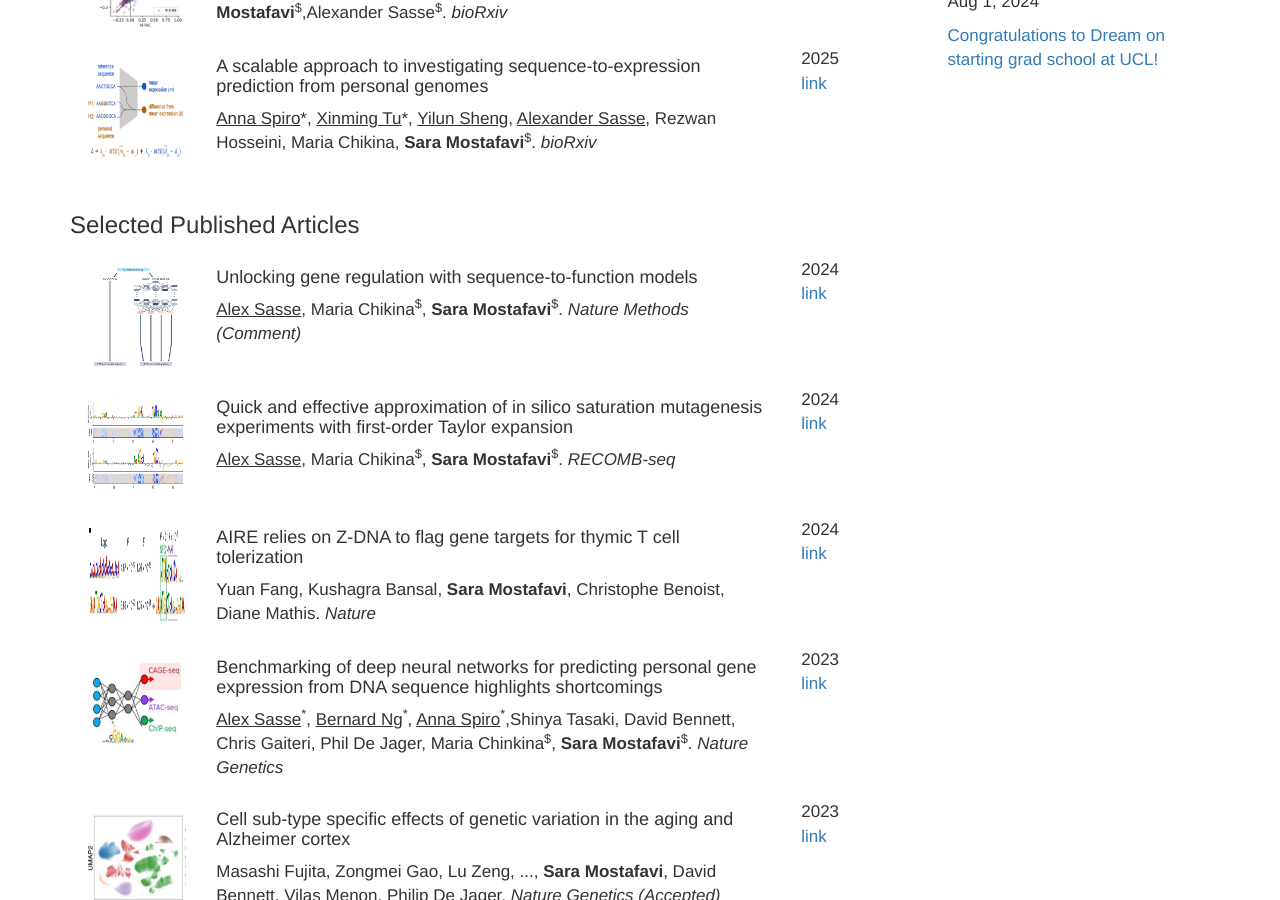
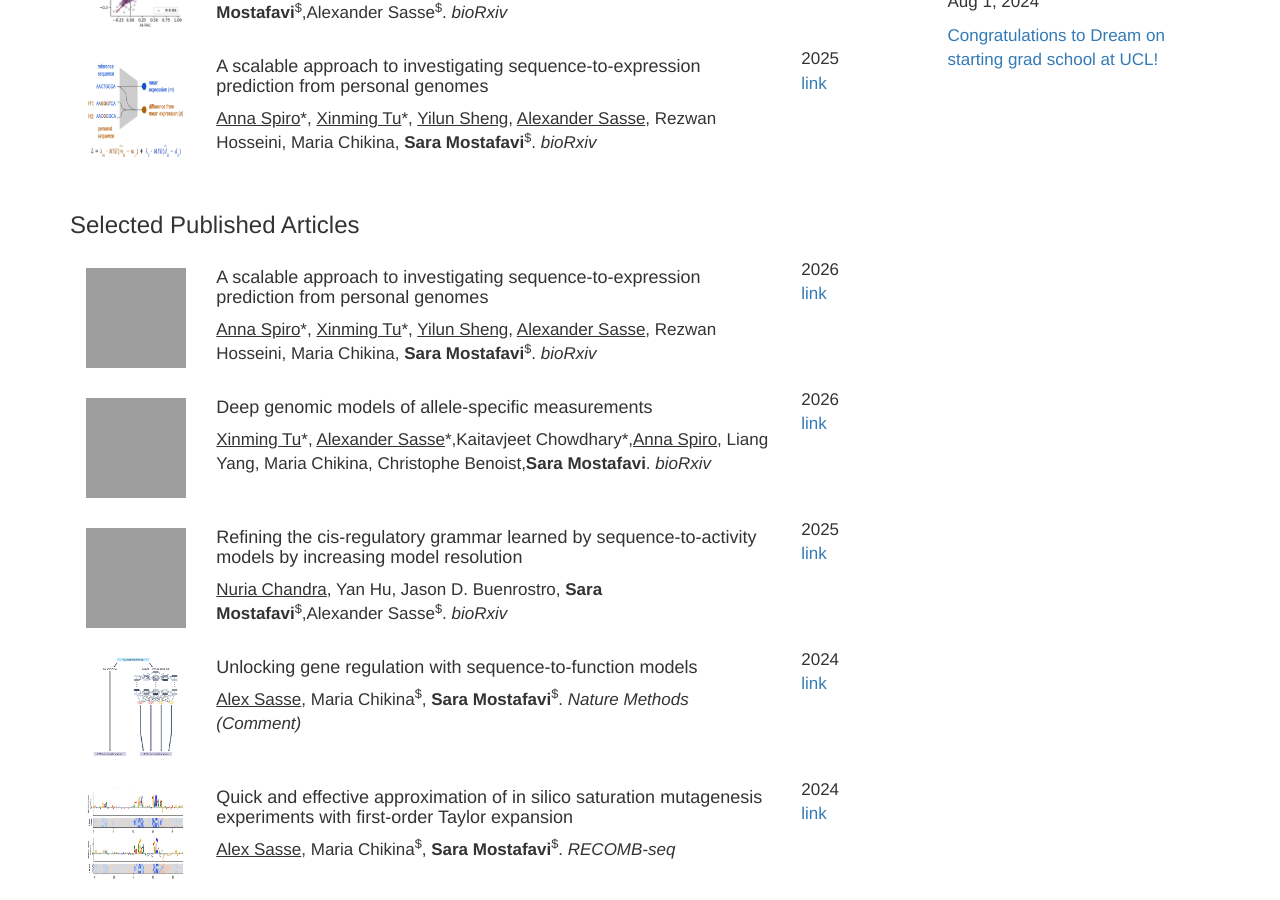
Before and after one commit to saramostafavi/saramostafavi.github.io, a Jekyll site: the page built from publications.html, in a window 1280 px wide and 900 px high, scrolled down 619 px. Built offline with Jekyll 4.4.1, drawn with Linux system fonts in a browser that asks for light colours; nearby versions of some CDN libraries; a style sheet for code colours, icons or effects is not loaded; grey boxes are pictures that could not be loaded.

Commit message:
Update publications.yml
udpated

```diff
--- a/_data/publications.yml
+++ b/_data/publications.yml
@@ -1,4 +1,31 @@
 ---
+- title: >
+    A scalable approach to investigating sequence-to-expression prediction from personal genomes
+  author: >
+     <u>Anna Spiro</u>*, <u>Xinming Tu</u>*, <u>Yilun Sheng</u>, <u>Alexander Sasse</u>, Rezwan Hosseini, Maria Chikina, <b> Sara Mostafavi</b><sup>$</sup>.<I> bioRxiv</I>
+  image: ../images/sage.png <I> Nature Methods (In Press)</I>
+  year: 2026
+  repo:
+    name: link
+    url: https://www.biorxiv.org/content/10.1101/2025.02.21.639494v2
+- title: >
+    Deep genomic models of allele-specific measurements
+  author: >
+     <u>Xinming Tu</u>*, <u>Alexander Sasse</u>*,Kaitavjeet Chowdhary*,<u>Anna Spiro</u>, Liang Yang, Maria Chikina, Christophe Benoist,<b>Sara Mostafavi</b>.<I> bioRxiv</I>
+  image: ../images/DeepAllele.png <I> RECOMB (acceptance rate < 15%)</I>
+  year: 2026
+  repo:
+    name: link
+    url: https://www.biorxiv.org/content/10.1101/2025.04.09.648060v2
+- title: >
+    Refining the cis-regulatory grammar learned by sequence-to-activity models by increasing model resolution
+  author: >
+     <u>Nuria Chandra</u>, Yan Hu, Jason D. Buenrostro, <b>Sara Mostafavi</b><sup>$</sup>,Alexander Sasse<sup>$</sup>.<I> bioRxiv</I>
+  image: ../images/bpaitac.png <I> Bioinformatics Advances</I>
+  year: 2025
+  repo:
+    name: link
+    url: https://academic.oup.com/bioinformaticsadvances/advance-article/doi/10.1093/bioadv/vbag122/8667195?login=false
 - title: >
     Unlocking gene regulation with sequence-to-function models
   author: >
@@ -8,7 +35,6 @@
   repo:
     name: link
     url: https://www.nature.com/articles/s41592-024-02331-5
-
 - title: >
     Quick and effective approximation of in silico saturation mutagenesis experiments with first-order Taylor expansion
   author: >
```
